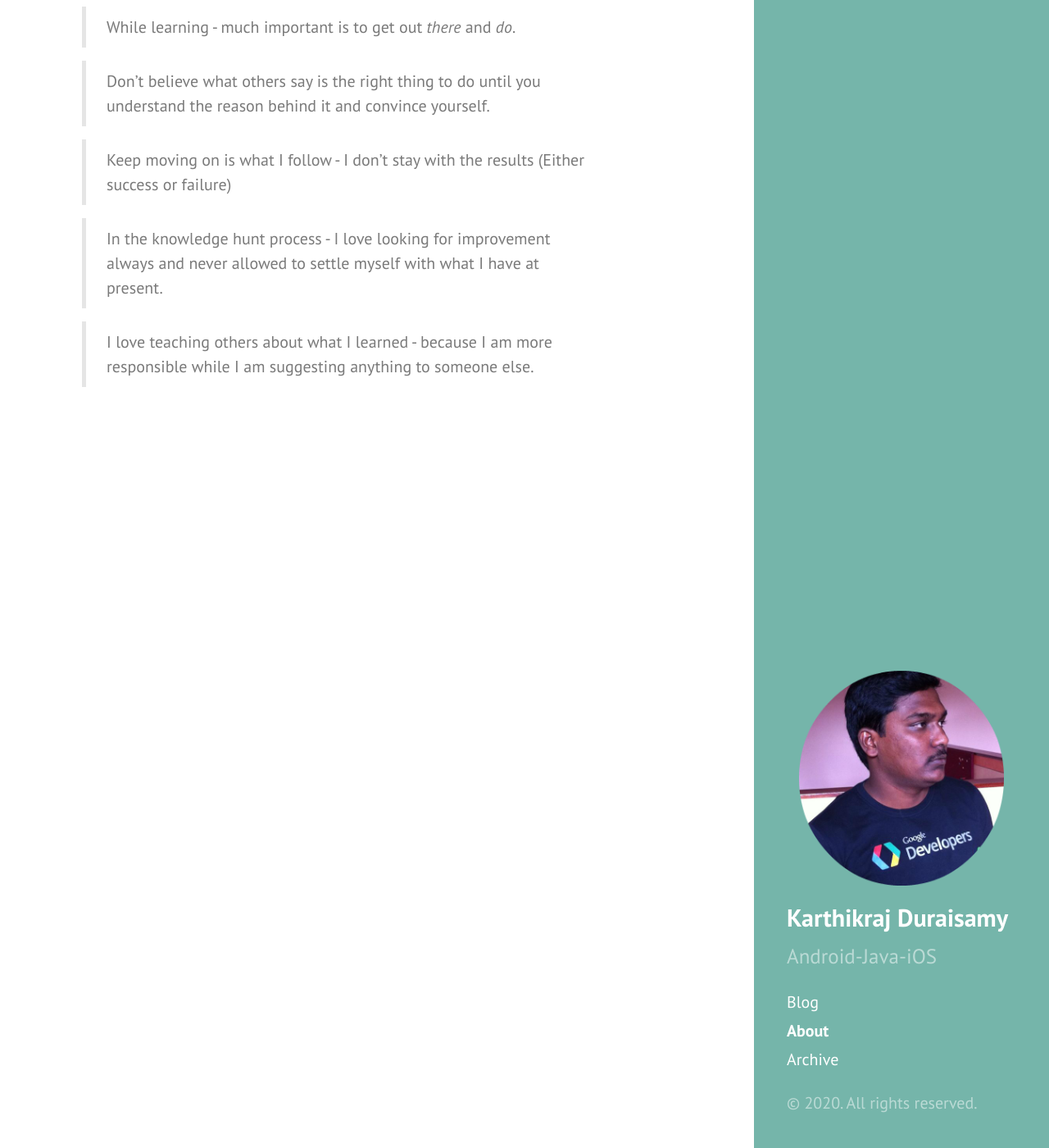
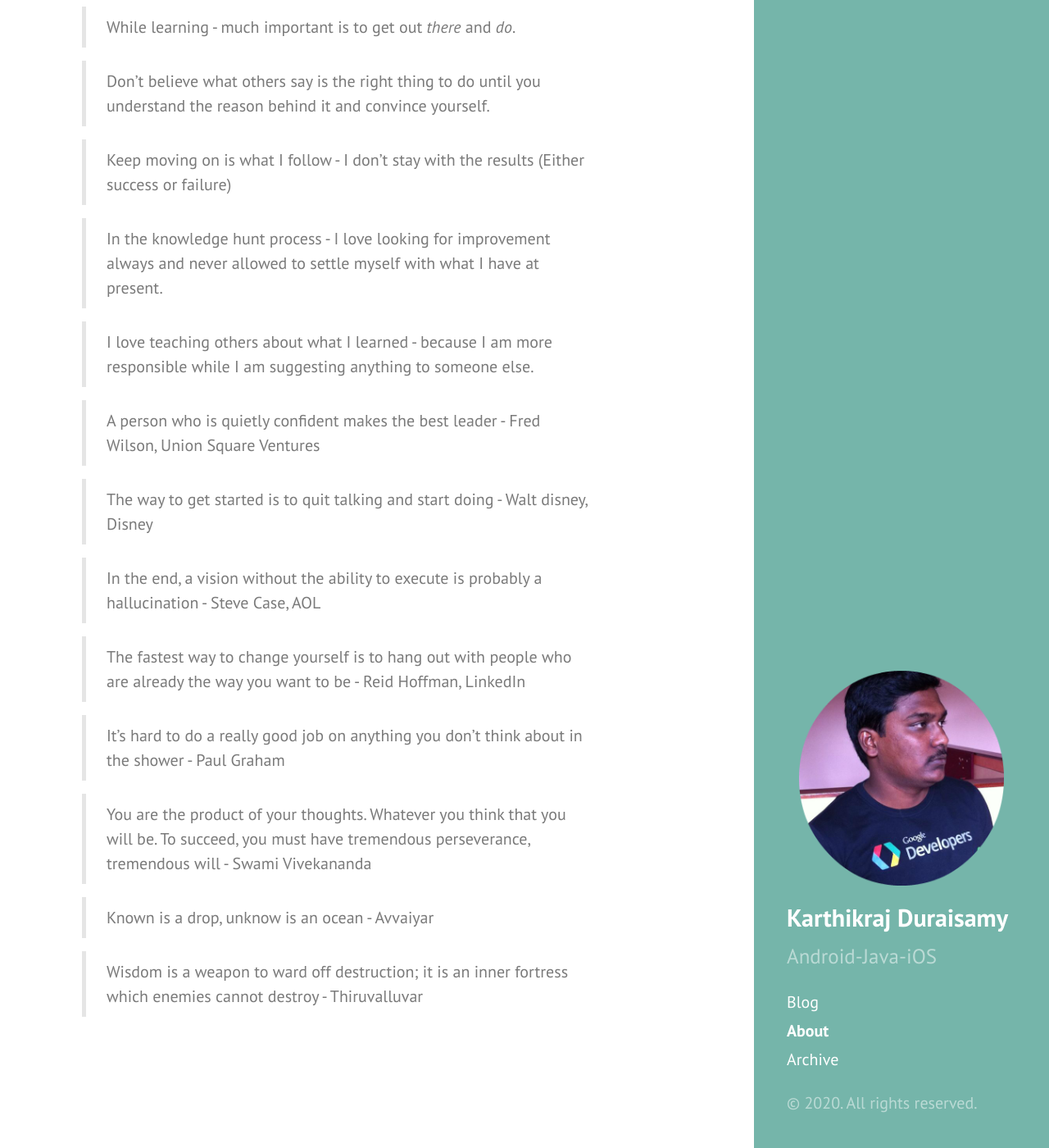
Before and after one commit to karthikraj-duraisamy/karthikraj-duraisamy.github.io, a Jekyll site: the page built from about.md, in a window 1280 px wide and 1400 px high, scrolled down 1578 px. Shown: the whole window at 82% size. Built offline with Jekyll 4.4.1, drawn with Linux system fonts in a browser that asks for light colours.

Commit message:
Update about.md

```diff
--- a/about.md
+++ b/about.md
@@ -47,3 +47,19 @@ Motivation is the key to be consistent. Here are some quotes that I like and lov
 > In the knowledge hunt process - I love looking for improvement always and never allowed to settle myself with what I have at present.
 
 > I love teaching others about what I learned - because I am more responsible while I am suggesting anything to someone else.
+
+> A person who is quietly confident makes the best leader - Fred Wilson, Union Square Ventures
+
+> The way to get started is to quit talking and start doing - Walt disney, Disney
+
+> In the end, a vision without the ability to execute is probably a hallucination - Steve Case, AOL
+
+> The fastest way to change yourself is to hang out with people who are already the way you want to be - Reid Hoffman, LinkedIn
+
+> It's hard to do a really good job on anything you don't think about in the shower - Paul Graham
+
+> You are the product of your thoughts. Whatever you think that you will be. To succeed, you must have tremendous perseverance, tremendous will - Swami Vivekananda
+
+> Known is a drop, unknow is an ocean - Avvaiyar
+
+> Wisdom is a weapon to ward off destruction; it is an inner fortress which enemies cannot destroy - Thiruvalluvar
```
